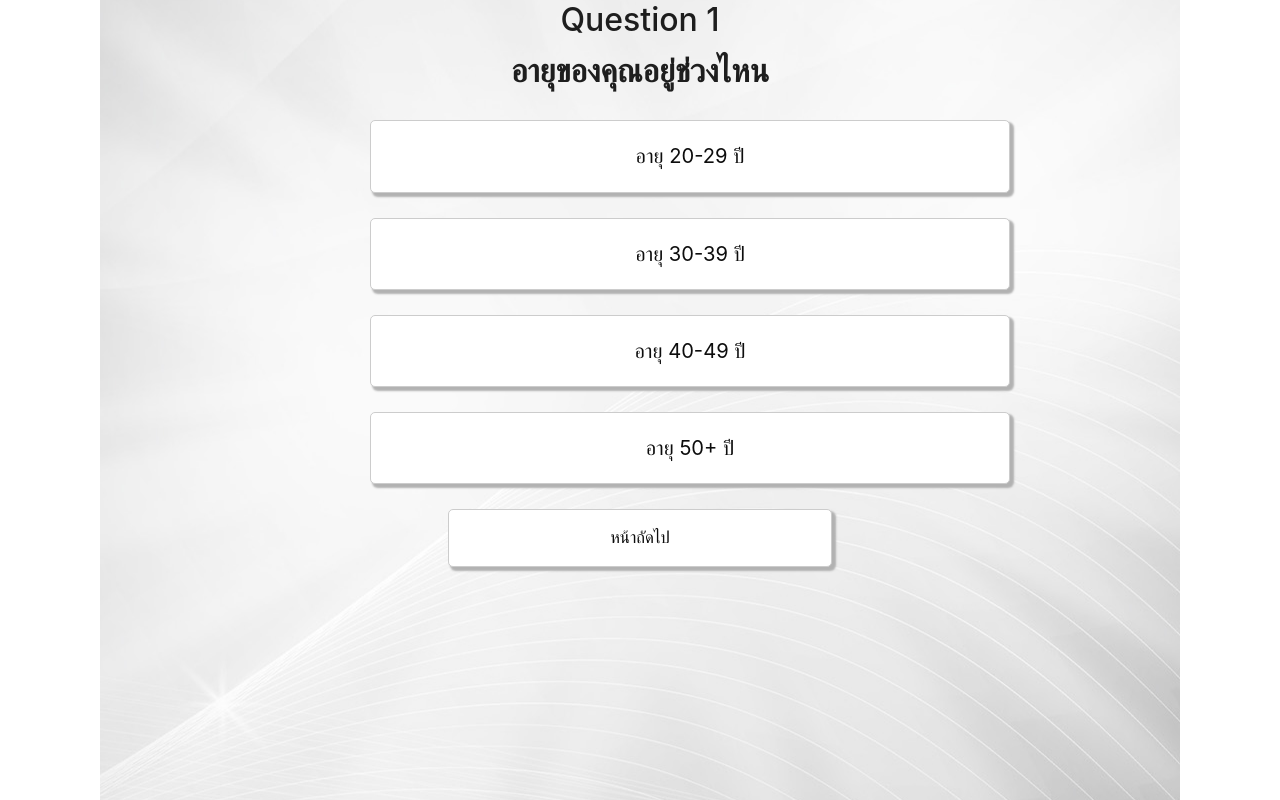
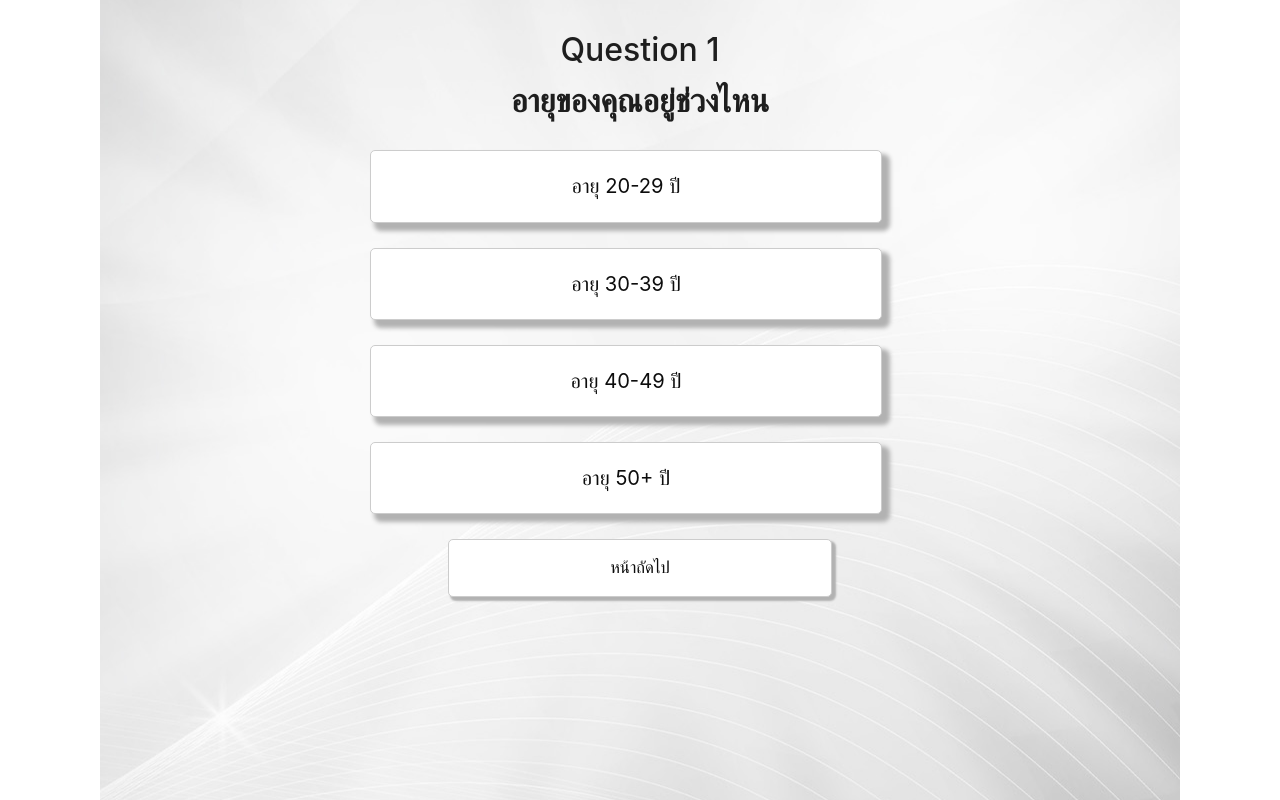
Before and after one commit to mewptm/nano_forwhat_project, a React (Vite) app: page /question in a window 1280 px wide. Built offline with nearby package versions, Linux system fonts and the light colour scheme.

Commit message:
change css

```diff
--- a/src/components/Question/Question.css
+++ b/src/components/Question/Question.css
@@ -36,7 +36,7 @@
   border: 1px solid #ccc;
   color: rgb(13, 13, 13);
   border-radius: 5px;
-  box-shadow: 3px 3px 2px 1px #b2b2b2;
+  box-shadow: 6px 6px 4px 2px #b2b2b2;
   font-size: larger;
   cursor: pointer;
   text-align :center;
@@ -57,6 +57,7 @@
 .highlight {
   background-color: #757575;
   color: rgb(255, 255, 255);
+  box-shadow: 6px 6px 4px 2px #696969;
 }
 
 .next-button{
@@ -68,7 +69,7 @@
   border: 1px solid #ccc;
   color: rgb(13, 13, 13);
   border-radius: 5px;
-  box-shadow: 3px 3px 2px 1px #b2b2b2;
+  box-shadow: 8px 8px 6px 4px #b2b2b2;
   font-size: larger;
   cursor: pointer;
   text-align :center; /* Add this line to align text to the left */
@@ -77,7 +78,7 @@
 .next-button:hover{
   background-color: #dcdcdc;/* สีปุ่มเช็คคำตอบตอนชี้*/
   color: #000000;
-  box-shadow: 0 4px 0 0 #757575;
+  box-shadow: 8px 8px 6px 4px #696969;
 }
 
 .next-button:active {
@@ -105,10 +106,11 @@
 /*MEDIA*/
 @media screen and (max-width: 1400px) {
   .question {
+    padding-top: 30px;
     font-size: 2rem;
   }
   .answer-button{
-    width: 50vw;
+    width: 40vw;
     margin: 0 auto;
     display: flex;
     justify-content: center;
@@ -121,6 +123,7 @@
 /* 1200px หรือน้อยกว่า */
 @media screen and (max-width: 1200px) {
   .question {
+    padding-top: 30px;
     font-size: 1.6rem;
   }
   .answer-button{
@@ -134,6 +137,7 @@
 /* 992px หรือน้อยกว่า */
 @media screen and (max-width: 992px) {
   .question {
+    padding-top: 30px;
     font-size: 1.6rem;
   }
   .answer-button {
@@ -147,6 +151,7 @@
 /* 768px หรือน้อยกว่า */
 @media screen and (max-width: 768px) {
   .question {
+    padding-top: 30px;
     font-size: 1.5rem;
   }
   .answer-button {
@@ -160,6 +165,7 @@
 /* 576px หรือน้อยกว่า */
 @media screen and (max-width: 576px) {
   .question {
+    padding-top: 30px;
     font-size: 1.4rem;
   }
   .answer-button {
--- a/src/components/yesnoQuestion/YesnoQuestion.css
+++ b/src/components/yesnoQuestion/YesnoQuestion.css
@@ -8,7 +8,7 @@
   border: 1px solid hsl(0, 0%, 80%);
   color: rgb(13, 13, 13);
   border-radius: 5px;
-  box-shadow: 3px 3px 2px 1px #b2b2b2;
+  box-shadow: 6px 6px 4px 2px #b2b2b2;
   font-size: larger;
   cursor: pointer;
   text-align :center;
@@ -23,7 +23,7 @@
   border: 1px solid #ccc;
   color: rgb(13, 13, 13);
   border-radius: 5px;
-  box-shadow: 3px 3px 2px 1px #b2b2b2;
+  box-shadow: 6px 6px 4px 2px #b2b2b2;
   font-size: larger;
   cursor: pointer;
   text-align :center;
```
